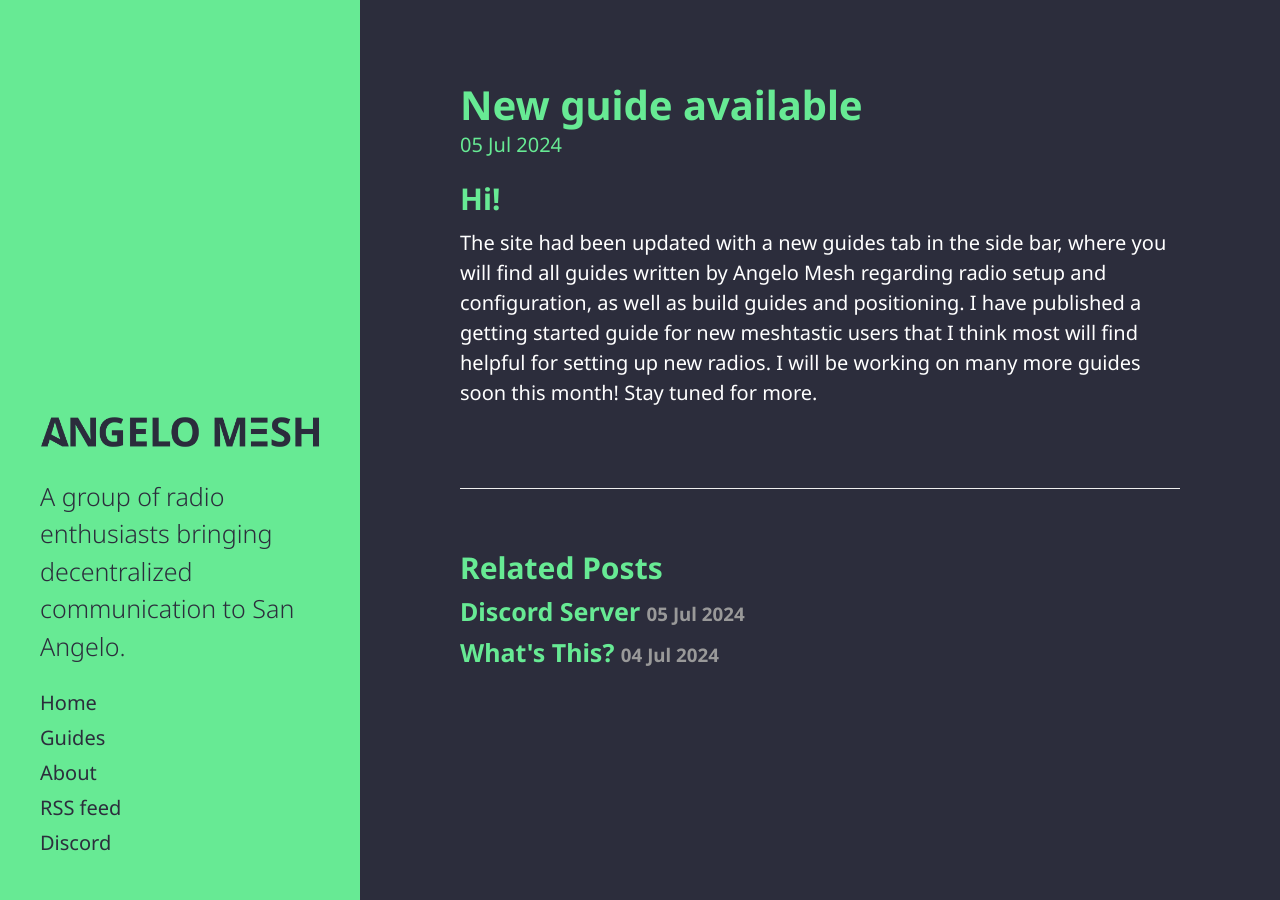
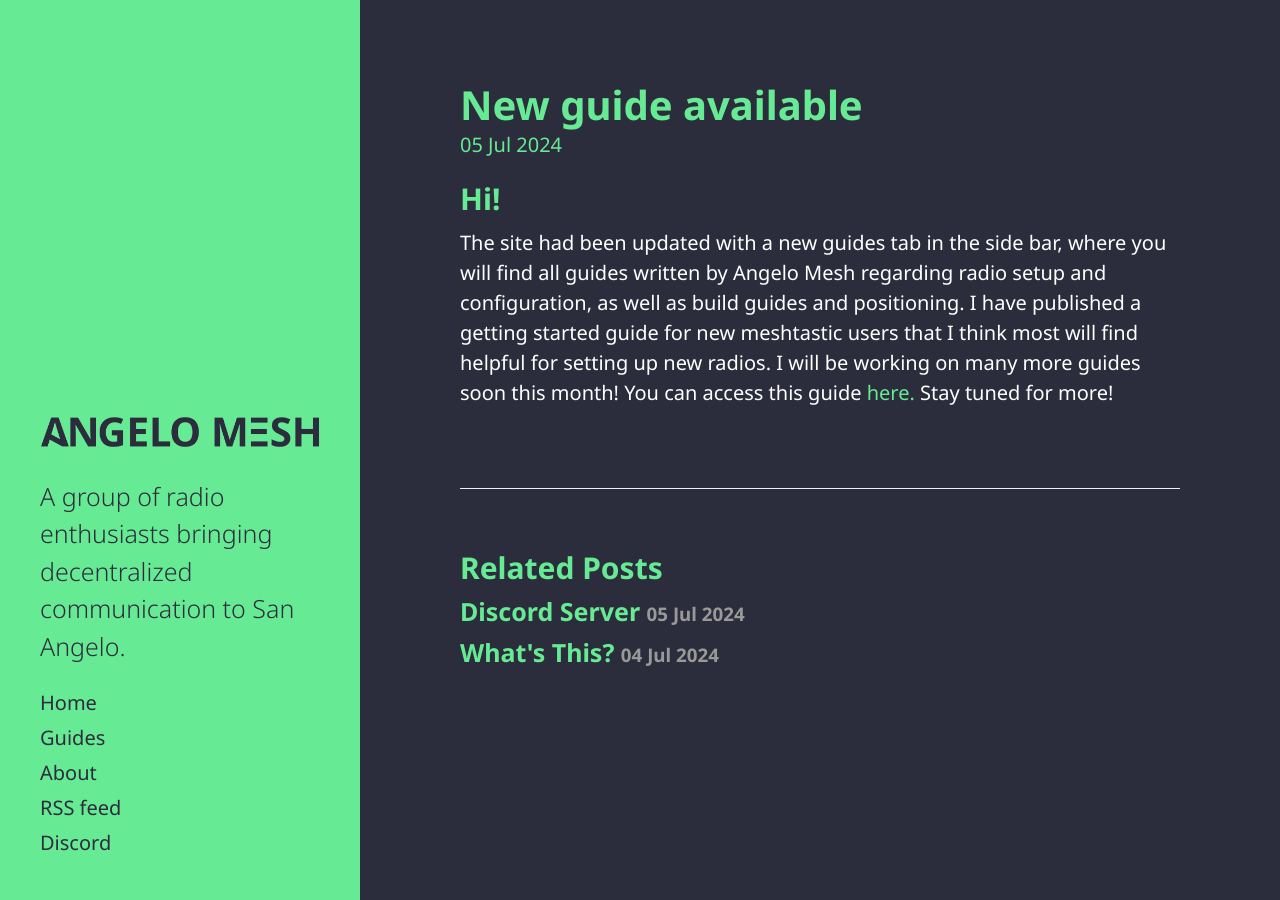
Before and after one commit to RubyMetro/angelomesh, a Jekyll site: the page built from _posts/2024-07-05-discord announcement.md, in a window 1280 px wide. Built offline with Jekyll 4.4.1, drawn with Linux system fonts in a browser that asks for light colours.

Commit message:
Update 2024-07-05-discord announcement.md

```diff
--- a/_posts/2024-07-05-discord announcement.md
+++ b/_posts/2024-07-05-discord announcement.md
@@ -4,4 +4,4 @@ title: New guide available
 ---
 
 ## Hi!
-The site had been updated with a new guides tab in the side bar, where you will find all guides written by Angelo Mesh regarding radio setup and configuration, as well as build guides and positioning. I have published a getting started guide for new meshtastic users that I think most will find helpful for setting up new radios. I will be working on many more guides soon this month! Stay tuned for more.
+The site had been updated with a new guides tab in the side bar, where you will find all guides written by Angelo Mesh regarding radio setup and configuration, as well as build guides and positioning. I have published a getting started guide for new meshtastic users that I think most will find helpful for setting up new radios. I will be working on many more guides soon this month! You can access this guide [here.](/guides/getting-started) Stay tuned for more!
```
